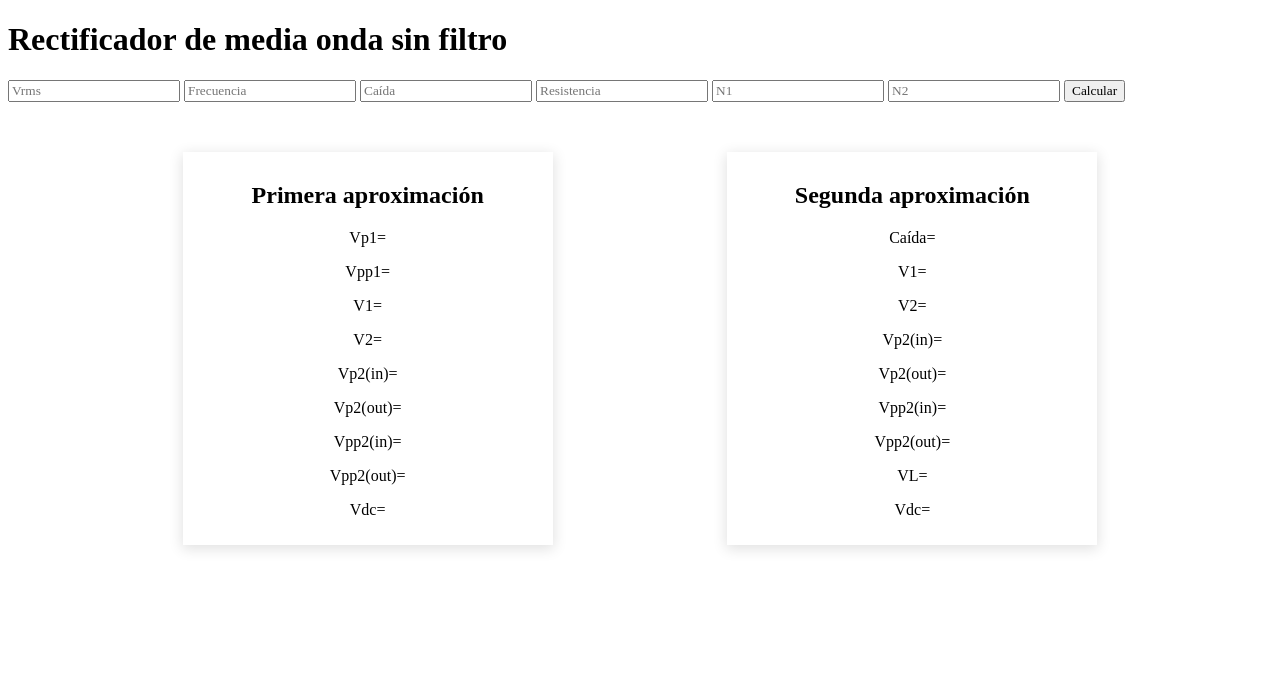
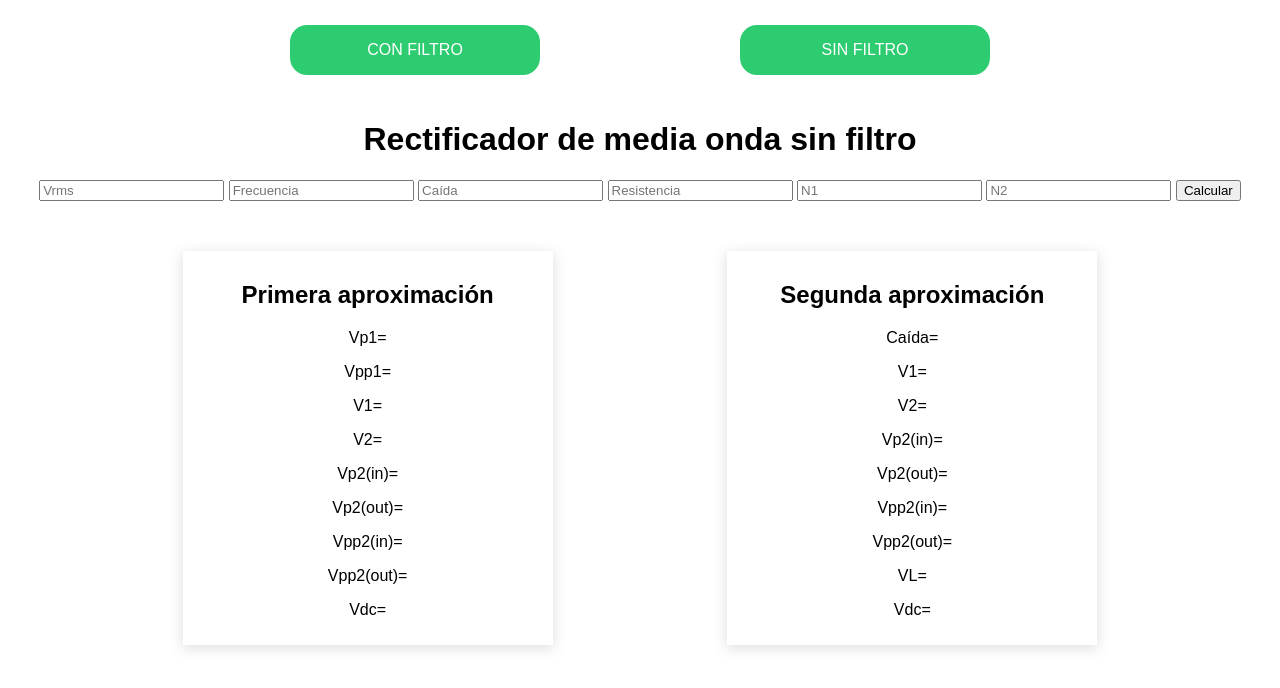
Before and after one commit to EdR50/Proyecto-Electronica, a plain HTML site: page noFiltro.html in a window 1280 px wide. Drawn offline with Linux system fonts and the light colour scheme; a web font is replaced by a local one.

Commit message:
Todo funcionando

```diff
--- a/css/index.css
+++ b/css/index.css
@@ -1,7 +1,7 @@
 @import url('https://fonts.googleapis.com/css2?family=Piazzolla:wght@300;700&display=swap');
 
 * {
-    font-family: 'piazzolla';
+    font-family: 'piazzolla', sans-serif;
 }
 
 .wrapped {
@@ -9,6 +9,26 @@
     align-items: center;
     justify-content: space-evenly;
     margin: 50px 0 0 0;
+}
+
+.menu {
+    display: flex;
+    align-items: center;
+    justify-content: center;
+    margin: 25px 0 25px 0;
+}
+
+.menu a {
+    display: flex;
+    align-items: center;
+    justify-content: center;
+    margin: 0 100px 0 100px;
+    text-decoration: none;
+    color: #fff;
+    background-color: #2ecc71;
+    width: 250px;
+    height: 50px;
+    border-radius: 17px;
 }
 
 .center {
--- a/js/prueba.js
+++ b/js/prueba.js
@@ -139,7 +139,7 @@ const vdc2Handler = () => {
 const vlHandler = () => {
     let formula = vp2outHandler() / Math.PI;
     let display = document.getElementById("vl2");
-    display.textContent = formula;
+    display.textContent = formula.toFixed(2);
 
     return formula;
 }
--- a/noFiltro.html
+++ b/noFiltro.html
@@ -8,11 +8,18 @@
 </head>
 <body>
 
+
+<nav class="menu">
+    <a class="bShadow-5h" href="./index.html">CON FILTRO</a>
+    <a class="bShadow-5h" href="./noFiltro.html">SIN FILTRO</a>
+</nav>
+
+
+<div class="center">
+
+
     <h1>Rectificador de media onda sin filtro</h1>
-<section>
-    <div>
     <form class="datos" name="datos">
-
         <input type="text" id="vrms" placeholder="Vrms">
         <input type="text" id="fre" placeholder="Frecuencia">
         <input type="text" id="caida" placeholder="Caída">
@@ -20,9 +27,9 @@
         <input type="text" id="n1" placeholder="N1">
         <input type="text" id="n2" placeholder="N2">
         <button type="button" id="calcular">Calcular</button>
-
     </form>
 
+</div>
 
 <div class="wrapped">
 
@@ -53,8 +60,6 @@
 
     </div>
 </div>
-    </div>
-</section>
 <script src="./js/prueba.js"></script>
 </body>
 </html>
```
Also changed, not shown: index.html (+8 -1 lines). Lines whose indentation alone changed are shown as unchanged.
